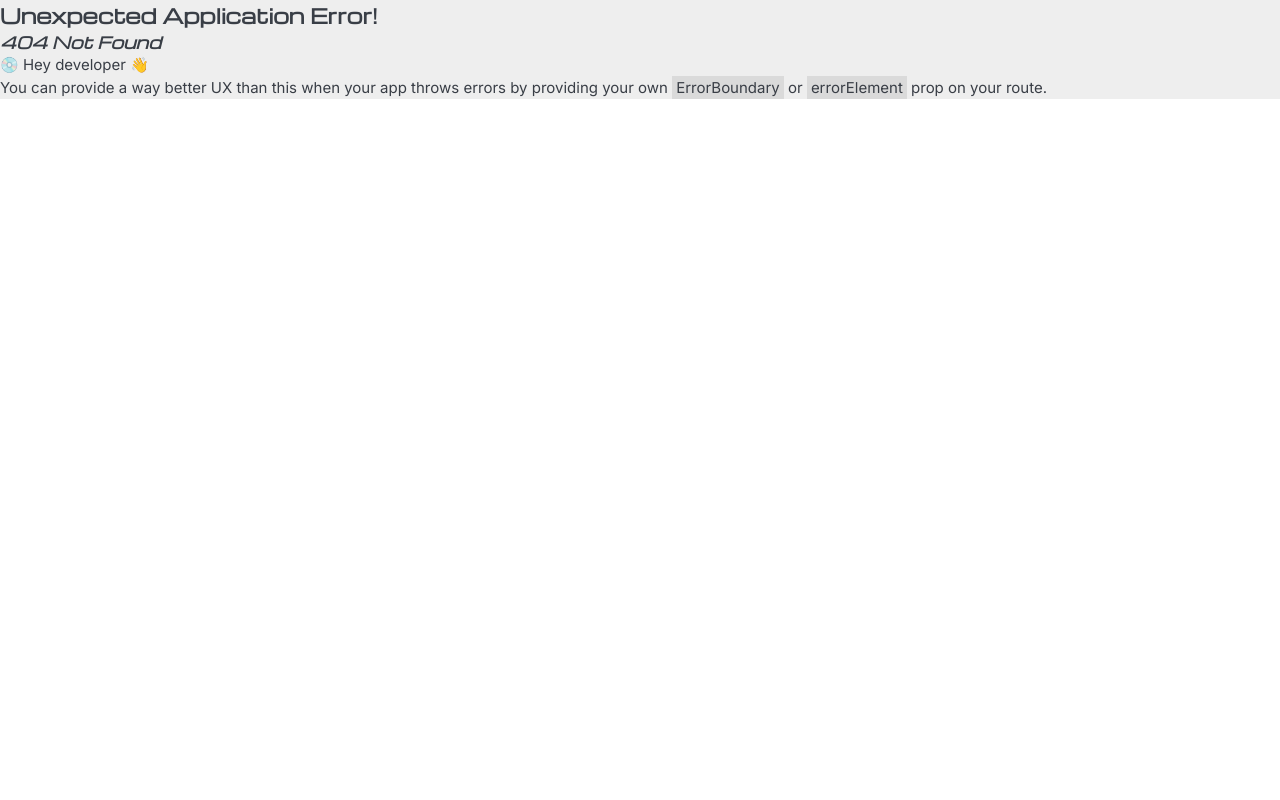
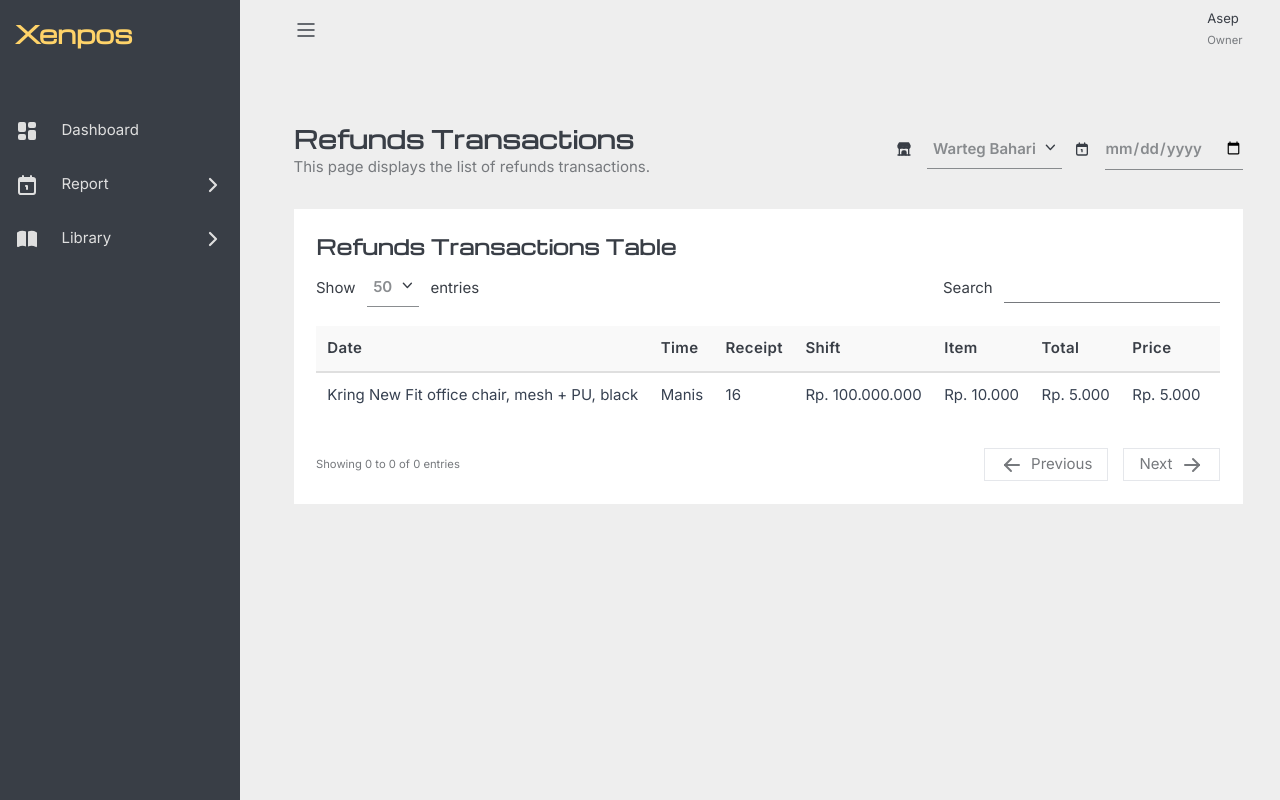
Before and after one commit to ahmadhilmandani/fe-xenpos, a React (Vite) app: page /refund in a window 1280 px wide. Before the commit this address had no page. Built offline with nearby package versions, Linux system fonts and the light colour scheme.

Commit message:
Add refund page

```diff
--- /dev/null
+++ b/src/Pages/Reports/Refund.jsx
@@ -0,0 +1,89 @@
+import { IconBuildingStore, IconCalendarFilled } from "@tabler/icons-react";
+import Navbar from "../../components/Navbar";
+import Dropdown from "../../components/Dropdown";
+import { useState } from "react";
+import Table from "../../components/Table";
+
+export default function Refund() {
+  const [openOutletOpt, setOpenOutletOpt] = useState(false)
+  const [outletSelected, setOutletSelected] = useState({
+    value: 'Warteg_Bahari',
+    name: 'Warteg Bahari'
+  })
+
+  return (
+    <div className="w-[80%] relative pb-8">
+      <Navbar />
+      <main className="px-10 mt-16">
+        <section className="mt-8">
+          <div className="flex justify-between">
+            <header>
+              <h1>
+              Refunds Transactions
+              </h1>
+              <p className="text-cust-gray-darker">
+              This page displays the list of refunds transactions.
+              </p>
+            </header>
+            <div className="flex gap-3 items-center">
+              <div className="flex gap-4 items-center">
+                <IconBuildingStore className="fill-cust-black" size={16} />
+                <div className="w-36">
+                  <Dropdown
+                    openDropdown={openOutletOpt}
+                    setOpenDropdown={() => { setOpenOutletOpt(!openOutletOpt) }}
+                    selectedOpt={outletSelected}
+                    setSelectedOpt={setOutletSelected}
+                    option={[
+                      {
+                        value: 'Warteg_Bahari',
+                        name: 'Warteg Bahari'
+                      },
+                      {
+                        value: 'toko_mas',
+                        name: 'Toko Mas'
+                      },
+                      {
+                        value: 'nasgor_yakaya',
+                        name: 'Nasgor Yakaya'
+                      }
+                    ]}
+                  />
+                </div>
+              </div>
+              <div className="flex gap-4 items-center">
+                <IconCalendarFilled className="fill-cust-black" size={16} />
+                <input type="date" className="bg-cust-bg-gray text-cust-gray-darker/85 py-2 font-semibold border-b border-cust-gray-darker/85 hover:border-cust-black hover:text-cust-black transition-all" />
+              </div>
+            </div>
+          </div>
+        </section>
+        <section className="mt-8 bg-white p-6">
+          <h2 className="mb-2">
+          Refunds Transactions Table
+          </h2>
+          <Table tableHeader={[
+            "Date",	"Time",	"Receipt",	"Shift",	"Item",	"Total", "Price",	"Payment",	"Action"
+          ]}>
+            <tr>
+              <td className="p-3 text-gray-700 whitespace-nowrap">
+                Kring New Fit office chair, mesh + PU, black
+              </td>
+              <td className="p-3 text-gray-700 whitespace-nowrap">
+                Manis
+              </td>
+              <td className="p-3 text-gray-700 whitespace-nowrap">16</td>
+              <td className="p-3 text-gray-700 whitespace-nowrap">Rp. 100.000.000</td>
+              <td className="p-3 text-gray-700 whitespace-nowrap">Rp. 10.000</td>
+              <td className="p-3 text-gray-700 whitespace-nowrap">Rp. 5.000</td>
+              <td className="p-3 text-gray-700 whitespace-nowrap">Rp. 5.000</td>
+              <td className="p-3 text-gray-700 whitespace-nowrap">Rp. 5.000</td>
+              <td className="p-3 text-gray-700 whitespace-nowrap">$200.00</td>
+              <td className="p-3 text-gray-700 whitespace-nowrap">$200.00</td>
+            </tr>
+          </Table>
+        </section>
+      </main>
+    </div>
+  )
+}
--- a/src/Router.jsx
+++ b/src/Router.jsx
@@ -3,6 +3,7 @@ import Dashboard from "./Pages/Dashboard";
 import MainLayout from "./layouts/MainLayouts";
 import Sales from "./Pages/Reports/Sales";
 import Transaction from "./Pages/Reports/Transaction";
+import Refund from "./Pages/Reports/Refund";
 
 const router = createBrowserRouter([
   {
@@ -21,6 +22,10 @@ const router = createBrowserRouter([
         path: "/transaction",
         element: <Transaction />,
       },
+      {
+        path: "/refund",
+        element: <Refund />,
+      },
     ]
   },
 ]);
--- a/src/components/Sidebar.jsx
+++ b/src/components/Sidebar.jsx
@@ -66,7 +66,7 @@ export default function Sidebar() {
             Transaction
           </div>
         </NavLink>
-        <NavLink to="/" className={({ isActive }) =>
+        <NavLink to="/refund" className={({ isActive }) =>
           isActive
             ? "bg-cust-black-darker flex items-center gap-6 px-4 py-4"
             : "hover:bg-cust-black-darker/50 flex items-center gap-6 px-4 py-4"
```
